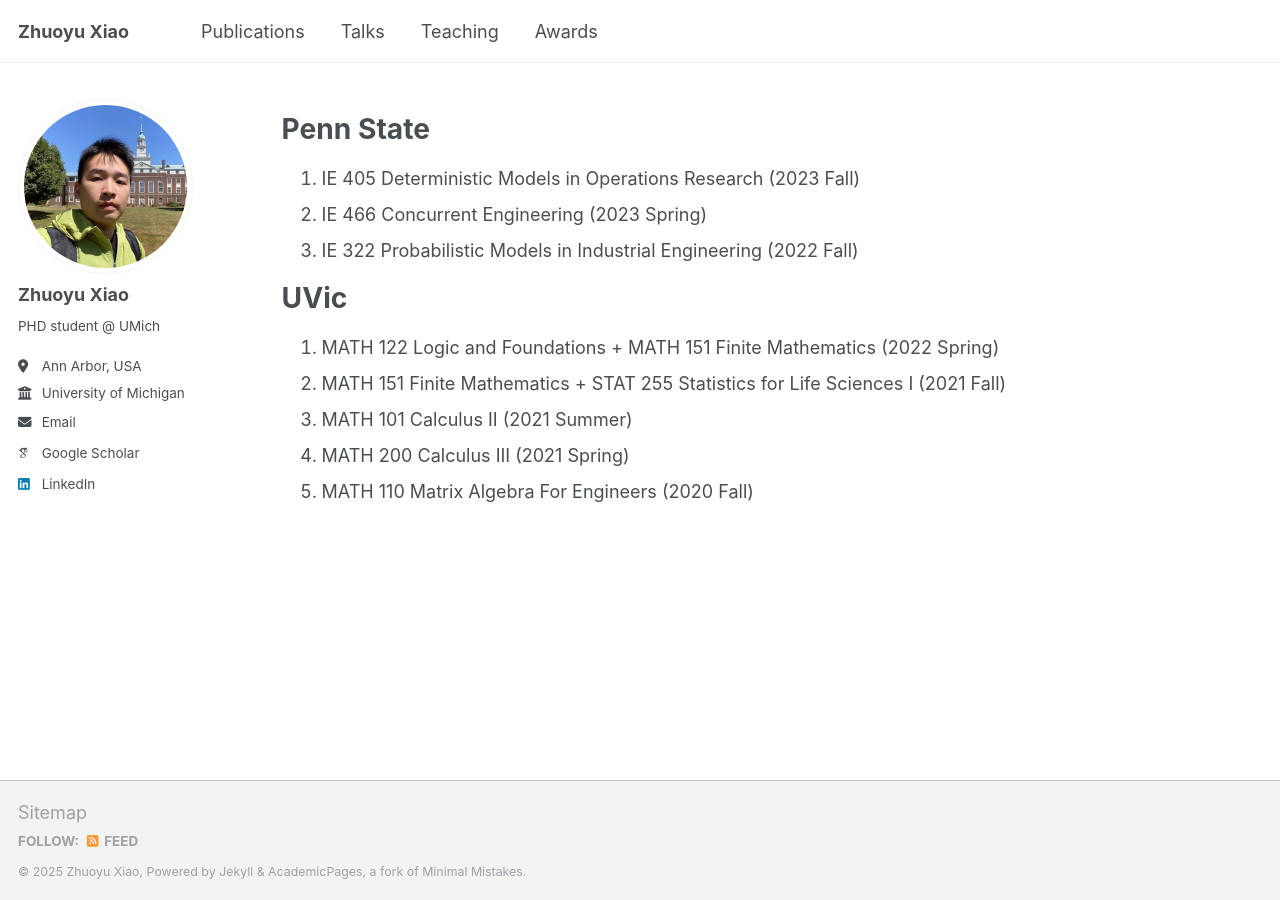
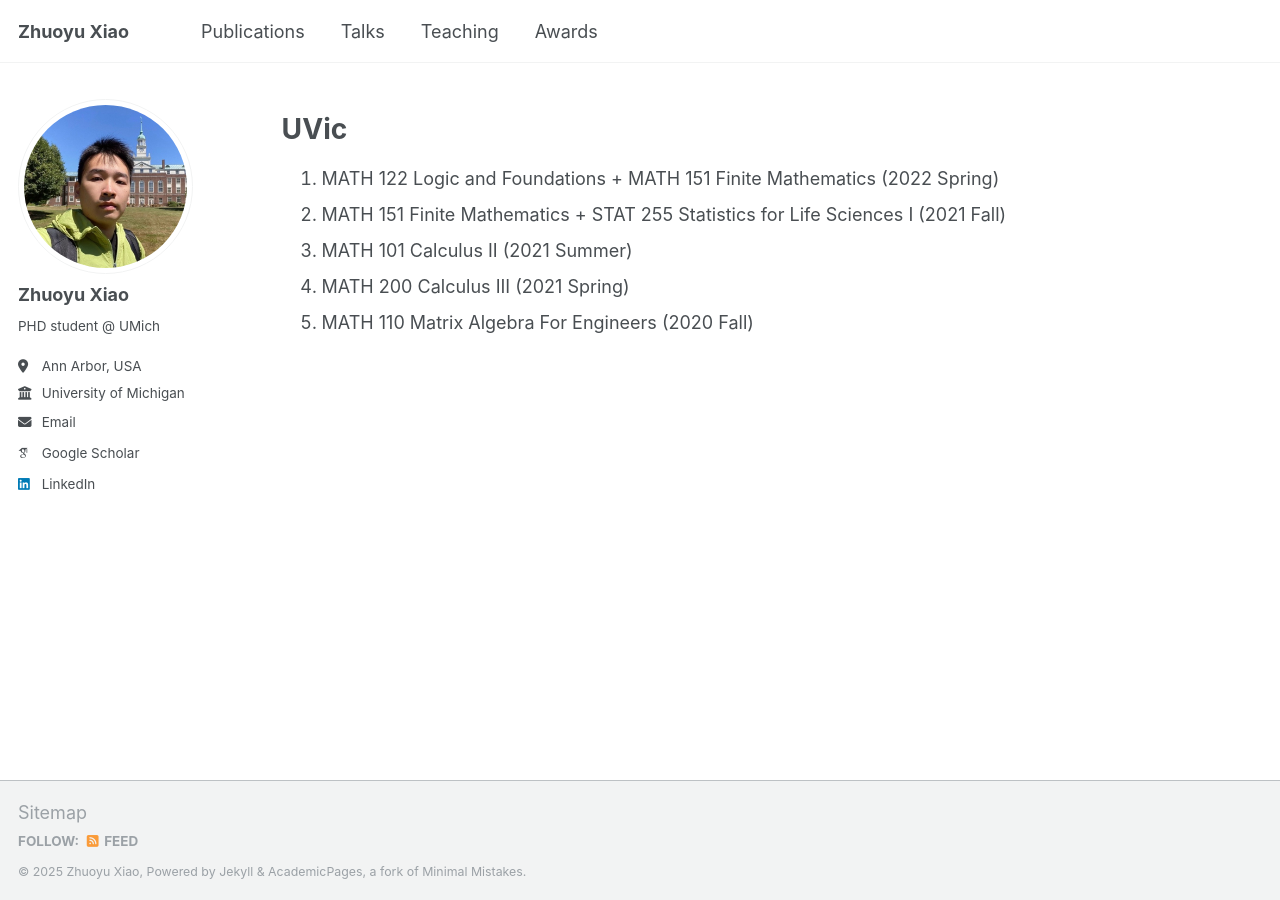
Before and after one commit to zyxiao97/zyxiao97.github.io, a Jekyll site: the page built from _pages/teaching.md, in a window 1280 px wide. Built offline with Jekyll 4.4.1, drawn with Linux system fonts in a browser that asks for light colours; some web fonts are replaced.

Commit message:
Update teaching.md

```diff
--- a/_pages/teaching.md
+++ b/_pages/teaching.md
@@ -4,12 +4,6 @@ title: ""
 permalink: /teaching/
 author_profile: true
 ---
-
-Penn State
-======
-1. IE 405 Deterministic Models in Operations Research (2023 Fall)
-2. IE 466 Concurrent Engineering (2023 Spring)
-3. IE 322 Probabilistic Models in Industrial Engineering (2022 Fall)
 
 UVic
 ======
```
